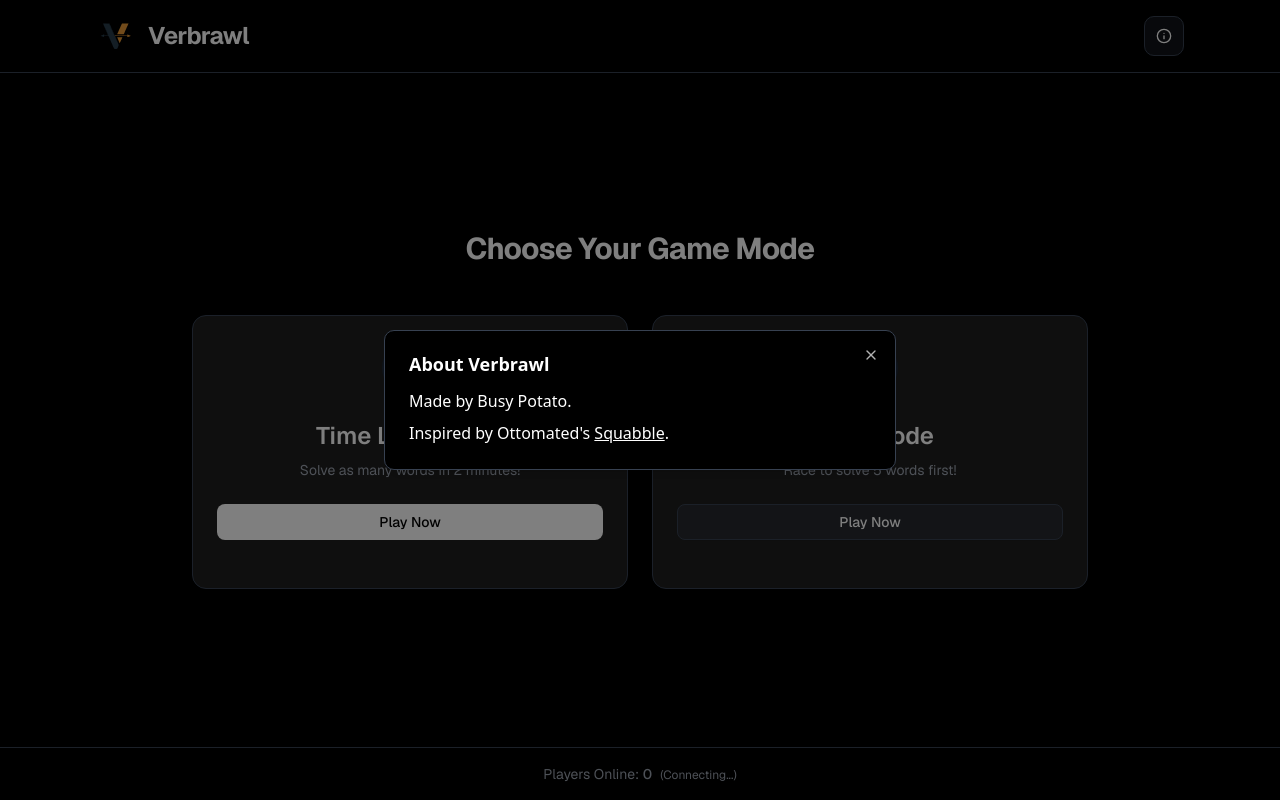
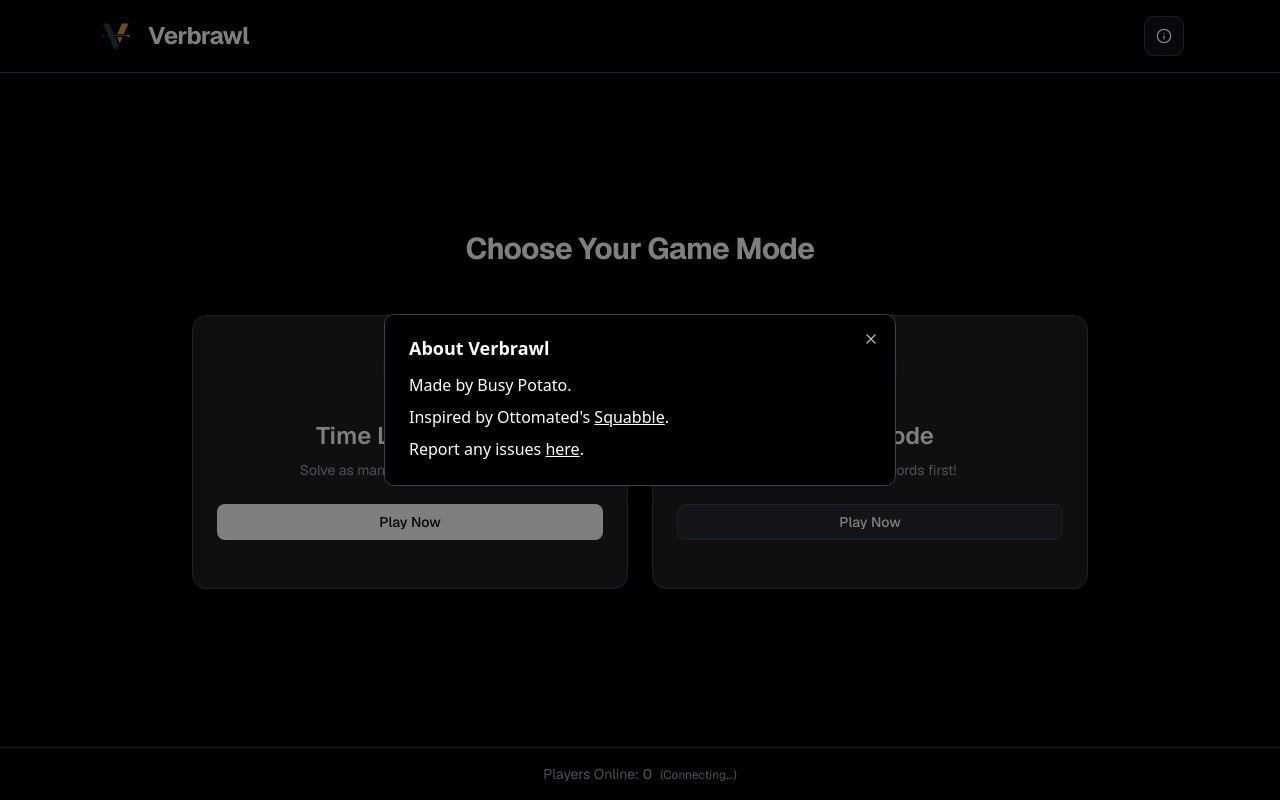
Before and after one commit to busy-si-kyle/verbrawl, a Next.js app: page / in a window 1280 px wide. Both pictures are taken after a click on the button "About Verbrawl". Built offline with nearby package versions, Linux system fonts and the light colour scheme; no server answers; the database is empty.

Commit message:
added report issues link

```diff
--- a/components/header.tsx
+++ b/components/header.tsx
@@ -44,6 +44,7 @@
             <div className="space-y-2">
               <p>Made by Busy Potato.</p>
               <p>Inspired by Ottomated&#39;s <a href="https://squabble.me" className="underline hover:no-underline" target="_blank" rel="noopener noreferrer">Squabble</a>.</p>
+              <p>Report any issues <a href="https://github.com/busy-si-kyle/verbrawl/issues" className="underline hover:no-underline" target="_blank" rel="noopener noreferrer">here</a>.</p>
             </div>
           </DialogContent>
         </Dialog>
```
Also changed, not shown: 1 other file (tests, documents, lock files or other folders).
